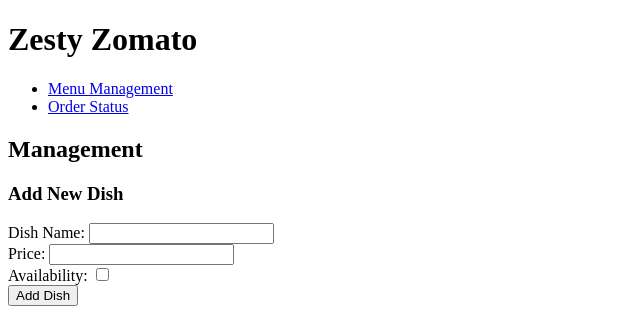
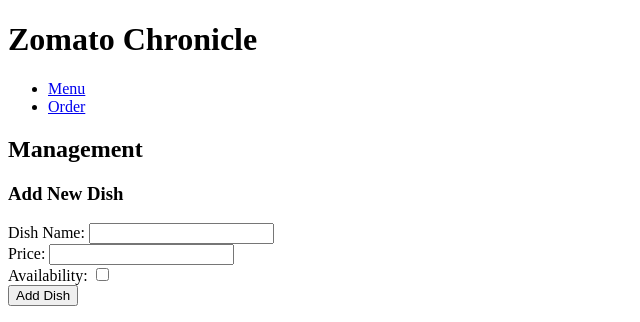
Before and after one commit to Kavitadsharma/zomato_front, a Django app: page / in a window 1280 px wide. Shown: the top 322 px of the page, without its empty margins (0-640 px from the left). Run offline with Django 4.2, Linux system fonts and the light colour scheme; data that the repository does not hold is empty.

Commit message:
Update base.html

```diff
--- a/zomato_project/zomato_app/templates/zomato_app/base.html
+++ b/zomato_project/zomato_app/templates/zomato_app/base.html
@@ -7,11 +7,11 @@
 </head>
 <body>
     <header>
-        <h1>Zesty Zomato</h1>
+        <h1> Zomato Chronicle</h1>
         <nav>
             <ul>
-                <li><a href="{% url 'menu_management' %}">Menu Management</a></li>
-                <li><a href="{% url 'order_status' %}">Order Status</a></li>
+                <li><a href="{% url 'menu_management' %}">Menu</a></li>
+                <li><a href="{% url 'order_status' %}">Order</a></li>
             </ul>
         </nav>
     </header>
```
